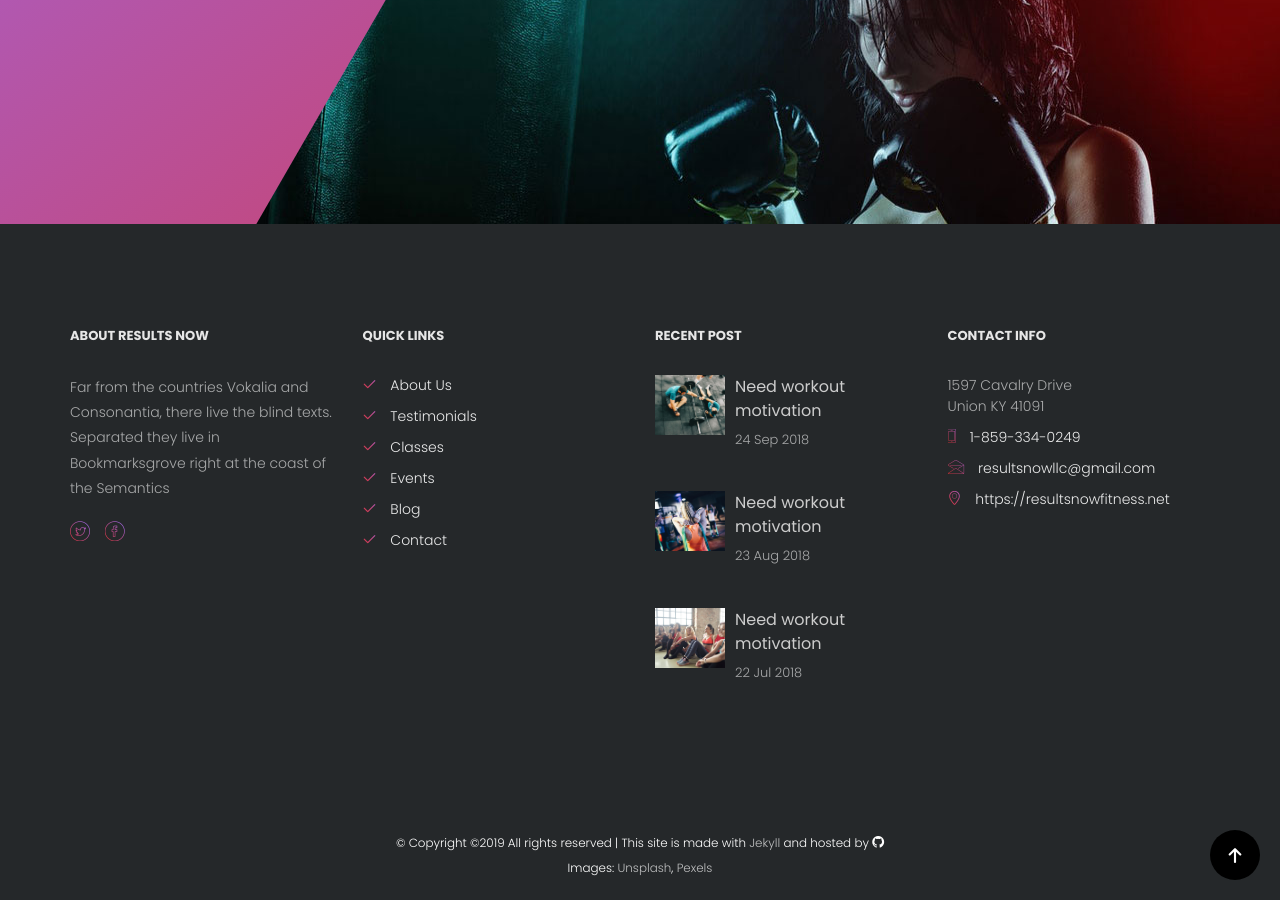
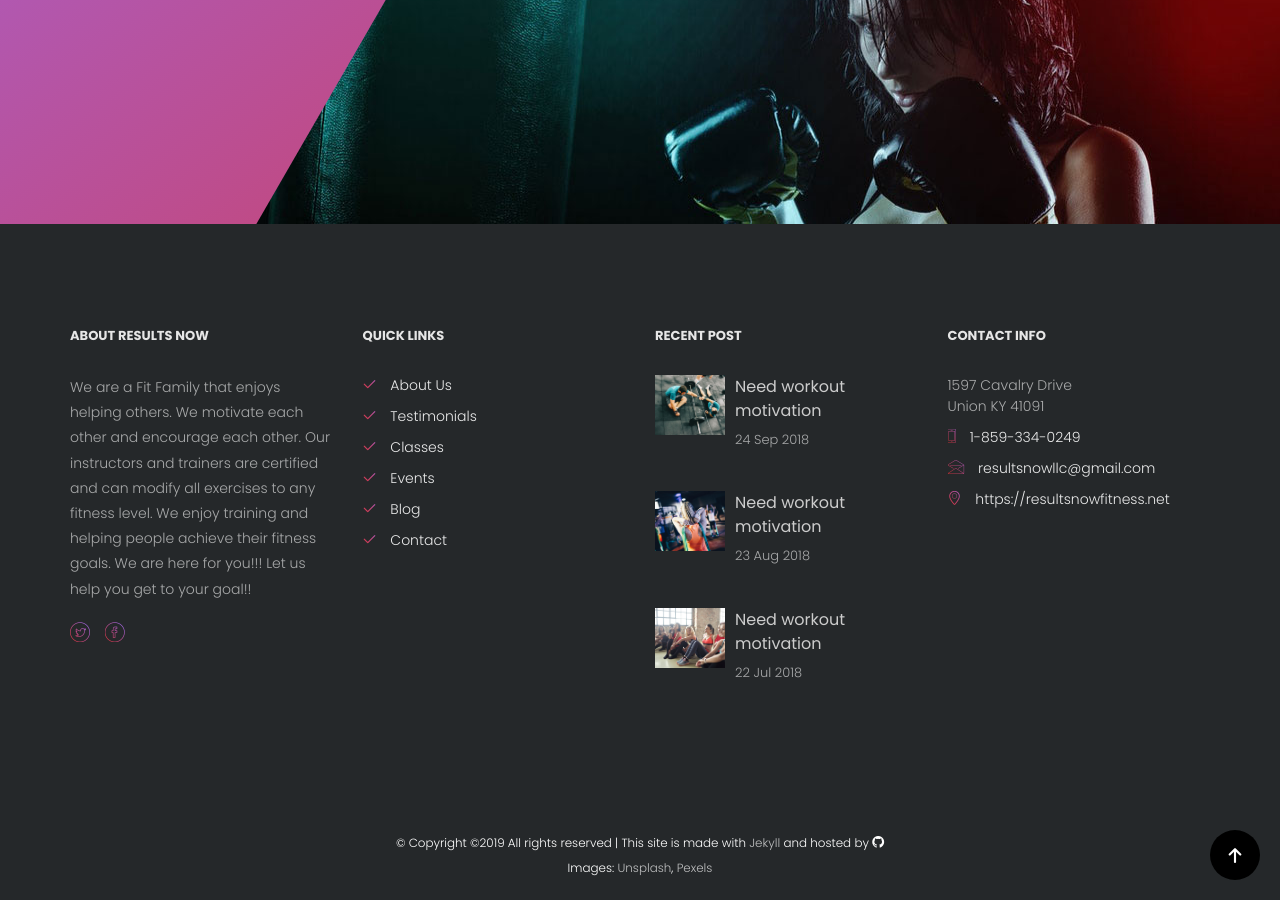
Before and after one commit to ResultsNow/resultsnow.github.io, a Jekyll site: the page built from index.html, in a window 1280 px wide and 900 px high, scrolled down 7296 px. Built offline with Jekyll 4.4.1, drawn with Linux system fonts in a browser that asks for light colours; some web fonts are replaced.

Commit message:
Update _config.yml

```diff
--- a/_config.yml
+++ b/_config.yml
@@ -1,6 +1,6 @@
 # Site settings
 title: Results Now
-tagline: "Far from the countries Vokalia and Consonantia, there live the blind texts. Separated they live in Bookmarksgrove right at the coast of the Semantics"
+tagline: "We are a Fit Family that enjoys helping others. We motivate each other and encourage each other. Our instructors and trainers are certified and can modify all exercises to any fitness level. We enjoy training and helping people achieve their fitness goals. We are here for you!!! Let us help you get to your goal!!"
 url: "https://resultsnowfitness.net" # The base hostname & protocol for your site. Use it if you need absolute URL's
 description: ""
 future: true
```
